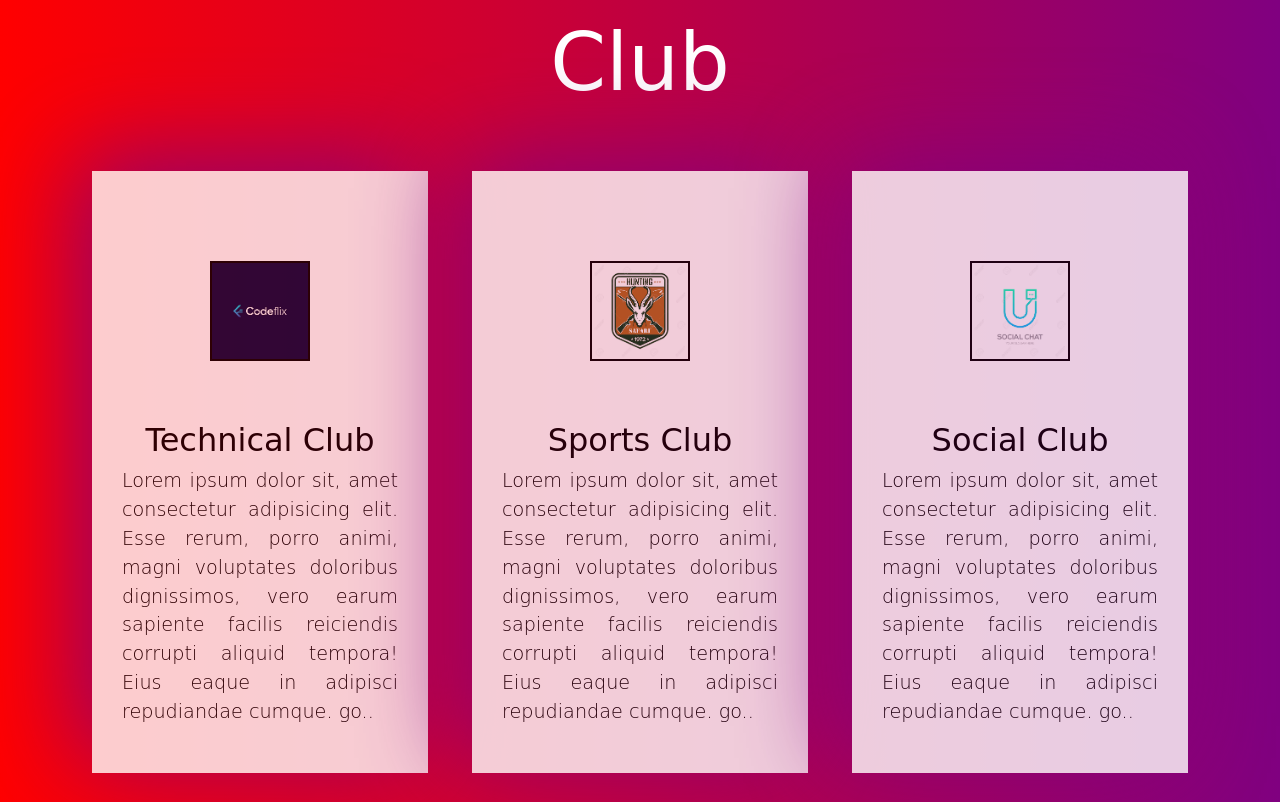
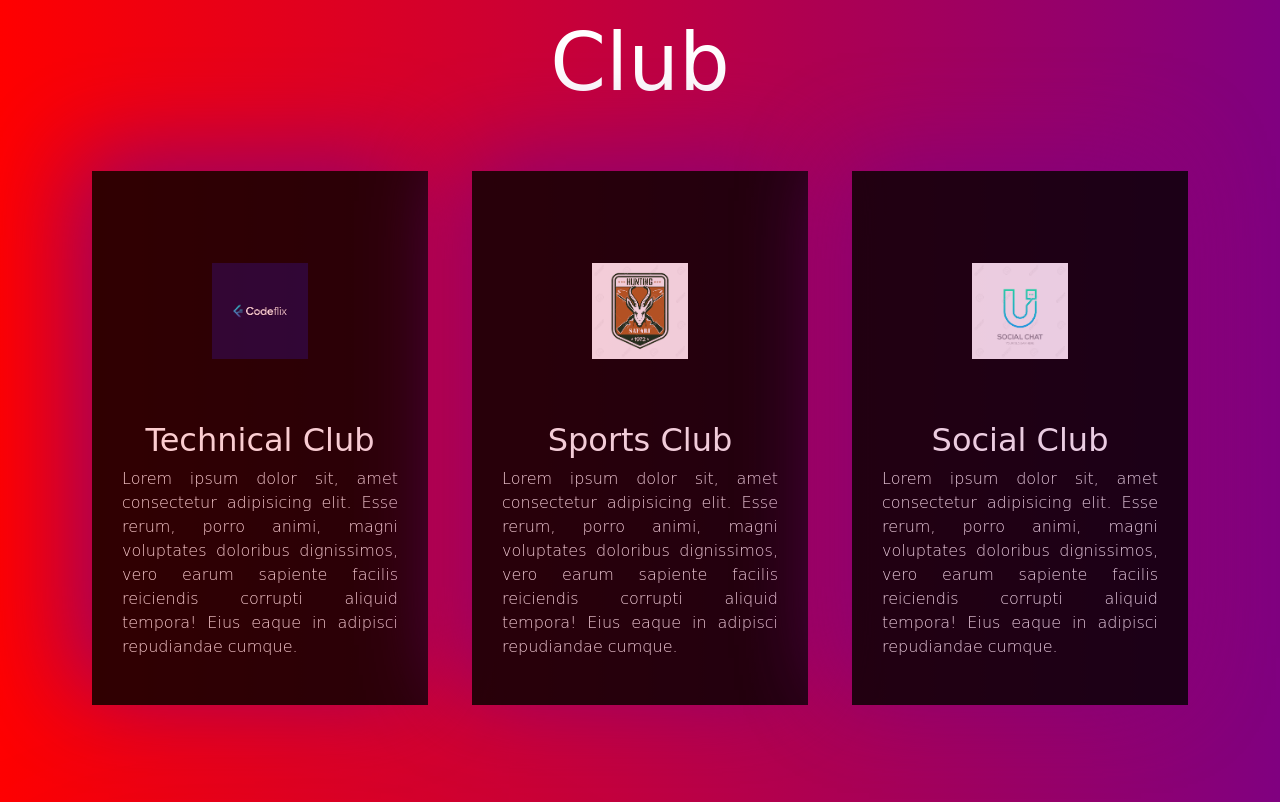
Before and after one commit to ankitroy007/PCE-CLUB, a plain HTML site: page index.html in a window 1280 px wide. Shown: the part 1883-2685 px from the top of the page. Drawn offline with nearby package versions, Linux system fonts and the light colour scheme.

Commit message:
color update

```diff
--- a/index.html
+++ b/index.html
@@ -192,7 +192,7 @@
     <div class="row heading"><Span>Club</Span></div>
     <div class="row mt-5">
         <div class="col-lg-4 at991margin">
-            <a style="text-decoration: none;color: #000;" href="#">
+            <a style="text-decoration: none;color: #fff;" href="#">
                 <div class="box">
                     <div class="box-a">
                        <img src="images/coding.png" alt="">
@@ -200,11 +200,9 @@
                     <div class="box-b text-center">
                         <h1>Technical Club</h1>
                         <div class="row content-p">
-                            <p>Lorem ipsum dolor sit, amet consectetur adipisicing elit.
-                                 Esse rerum, porro animi, magni voluptates doloribus dignissimos,
-                                 vero earum sapiente facilis reiciendis corrupti aliquid tempora!
-                                  Eius eaque in adipisci repudiandae cumque.  <a class="goToNext" href="#">go..</a> </p>
-
+                            <p>Lorem ipsum dolor sit, amet consectetur adipisicing elit. Esse rerum, porro animi,
+                                 magni voluptates doloribus dignissimos, vero earum sapiente facilis reiciendis
+                                  corrupti aliquid tempora! Eius eaque in adipisci repudiandae cumque. <a class="goToNext" href="#">go..</a></p>
                         </div>
                     </div>
                 </div>
@@ -212,7 +210,7 @@
         </div>
         <div class="col-lg-4 at991margin at991margin-a">
 
-            <a style="text-decoration: none; color: #000;" href="#">
+            <a style="text-decoration: none; color: #fff;" href="#">
                 <div class="box">
                     <div class="box-a">
                        <img src="images/sports.png" alt="">
@@ -230,7 +228,7 @@
 
         </div>
         <div class="col-lg-4 at991margin at991margin-a">
-            <a style="text-decoration: none; color: #000;" href="#">
+            <a style="text-decoration: none; color: #fff;" href="#">
                 <div class="box">
                     <div class="box-a">
                        <img src="images/social.png" alt="">
--- a/styles/home.css
+++ b/styles/home.css
@@ -314,10 +314,12 @@ border-bottom: 3px solid purple;
     text-align: justify;
     padding: 50px;
     border: 1px solid purple;
+    background-color: #000;
+    opacity: 0.9;
     box-shadow: -3px -3px 10px purple;
 }
 .contents:hover{
-    background-image: linear-gradient(to left,red,purple);
+    background-image: linear-gradient(to left,black,rgb(48, 1, 48));
     box-shadow: 3px 3px 10px purple;
 }
 .contents p{
@@ -351,7 +353,7 @@ border-bottom: 3px solid purple;
 
 }
 .box-b h1{
-    color:#000 !important;
+    color:#fff !important;
     font-weight: 500;
     font-size: 2rem;
     font-family: cursive;
@@ -360,12 +362,13 @@ border-bottom: 3px solid purple;
 .content-p{
     text-align: justify;
     font-weight: 300;
-    font-size: 1.2rem;
+    font-size: 1rem;
     font-family: cursive;
-    color:#000 !important;
+
 }
+
 .box{
-    background-color: #fff;
+  background-color: #000;
     opacity:0.8;
     padding: 30px;
     box-shadow: -15px -15px 90px purple;
@@ -374,6 +377,7 @@ border-bottom: 3px solid purple;
     margin: 0 10px;
 
 }
+
 .box:hover{
     transform: scale(1.1);
     opacity: 0.6;
@@ -456,11 +460,12 @@ padding:10px;
     padding: 10px;
     box-shadow: -3px -3px 5px red;
     width:750px;
+    background-color: #000;
 
 }
 
 .video-content:hover{
-    background-image: linear-gradient(to right,purple,red);
+    background-image: linear-gradient(to right,rgb(12, 1, 12),rgb(53, 51, 51));
     box-shadow: 3px 3px 150px red;
 }
 
```
